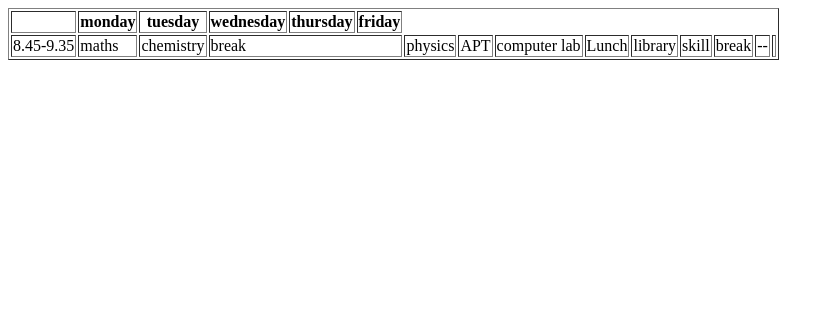
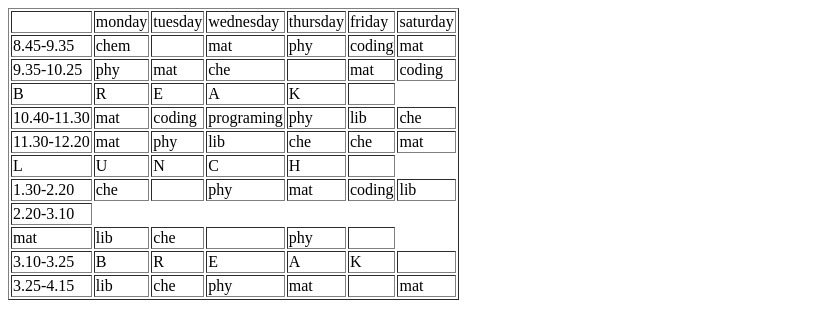
Before and after one commit to selvadharani-it19/myproject, a plain HTML site: page timetable.html in a window 1280 px wide. Shown: the whole page, without its empty margins (0-834 px from the left). Drawn offline with Linux system fonts and the light colour scheme.

Commit message:
Update timetable.html

```diff
--- a/timetable.html
+++ b/timetable.html
@@ -1,33 +1,106 @@
-<html>
 <head>
-<title>
-TIME TABLE
-</title>
+<title>HTMLtimetable</title>
+</head>
 <body>
 <table border="1">
 <tr>
 <td> </td>
-<th>monday</th>
-<th>tuesday</th>
-<th>wednesday</th>
-<th>thursday</th>
-<th>friday</th>
-</tr>
-
-
+<td>monday </td>
+<td>tuesday</td>
+<td>wednesday</td>
+<td>thursday</td>
+<td>friday</td>
+<td>saturday</td>
 </tr>
 <tr>
 <td>8.45-9.35</td>
-<td>maths</td>
-<td>chemistry</td>
-
-<td colspan="10";style="text-align:center;">break</td>
-<td>physics</td>
-<td>APT</td>
-<td>computer lab</td>
-<td colspan="10";style="text-align:center;">Lunch</td>
-<td>library</td>
-<td>skill</td>
-<td colspan="10";style="text-align:center;">break</td>
-<td>--</td>
-<td>
+<td>chem</td>
+<td> </td>
+<td>mat</td>
+<td>phy</td>
+<td>coding</td>
+<td>mat</td>
+</tr>
+<tr>
+<td>9.35-10.25</td>
+<td>phy</td>
+<td>mat</td>
+<td>che</td>
+<td> </td>
+<td>mat</td>
+<td>coding</td>
+</tr>
+<tr>
+<td>B</td>
+<td>R</td>
+<td>E</td>
+<td>A</td>
+<td>K</td>
+<td> </td>
+</tr>
+<tr>
+<td>10.40-11.30</td>
+<td>mat</td>
+<td>coding</td>
+<td>programing</td>
+<td>phy</td>
+<td>lib</td>
+<td>che</td>
+</tr>
+<tr>
+<td>11.30-12.20</td>
+<td>mat</td>
+<td>phy</td>
+<td>lib</td>
+<td>che</td>
+<td>che</td>
+<td>mat</td>
+</tr>
+<tr>
+<td>L</td>
+<td>U</td>
+<td>N</td>
+<td>C</td>
+<td>H</td>
+<td> </td>
+</tr>
+<tr>
+<td>1.30-2.20</td>
+<td>che</td>
+<td> </td>
+<td>phy</td>
+<td>mat </td>
+<td>coding</td>
+<td>lib</td>
+</tr>
+<tr>
+<td>2.20-3.10<tr>
+<td>mat</td>
+<td>lib</td>
+<td>che</td>
+<td> </td>
+<td>phy</td>
+<td> </td>
+</tr>
+</td>
+<tr>
+<td>3.10-3.25</td>
+<td>B</td>
+<td>R</td>
+<td>E</td>
+<td>A</td>
+<td>K</td>
+<td> </td>
+</tr>
+<tr>
+<td>3.25-4.15</td>
+<td>lib</td>
+<td>che</td>
+<td>phy</td>
+<td>mat</td>
+<td>  </td>
+<td>mat</td>
+</tr>
+</table>
+</body>
+</html>
```
